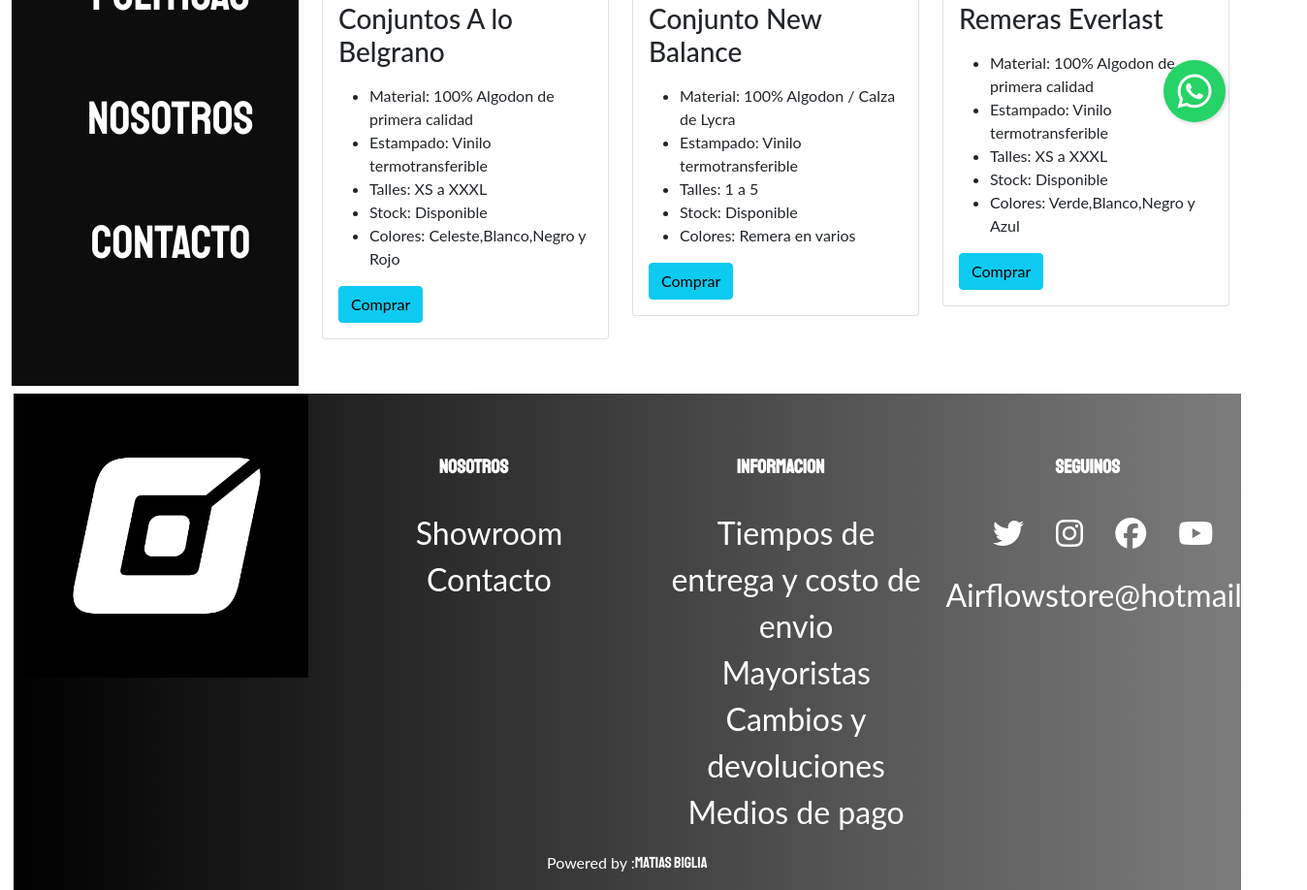
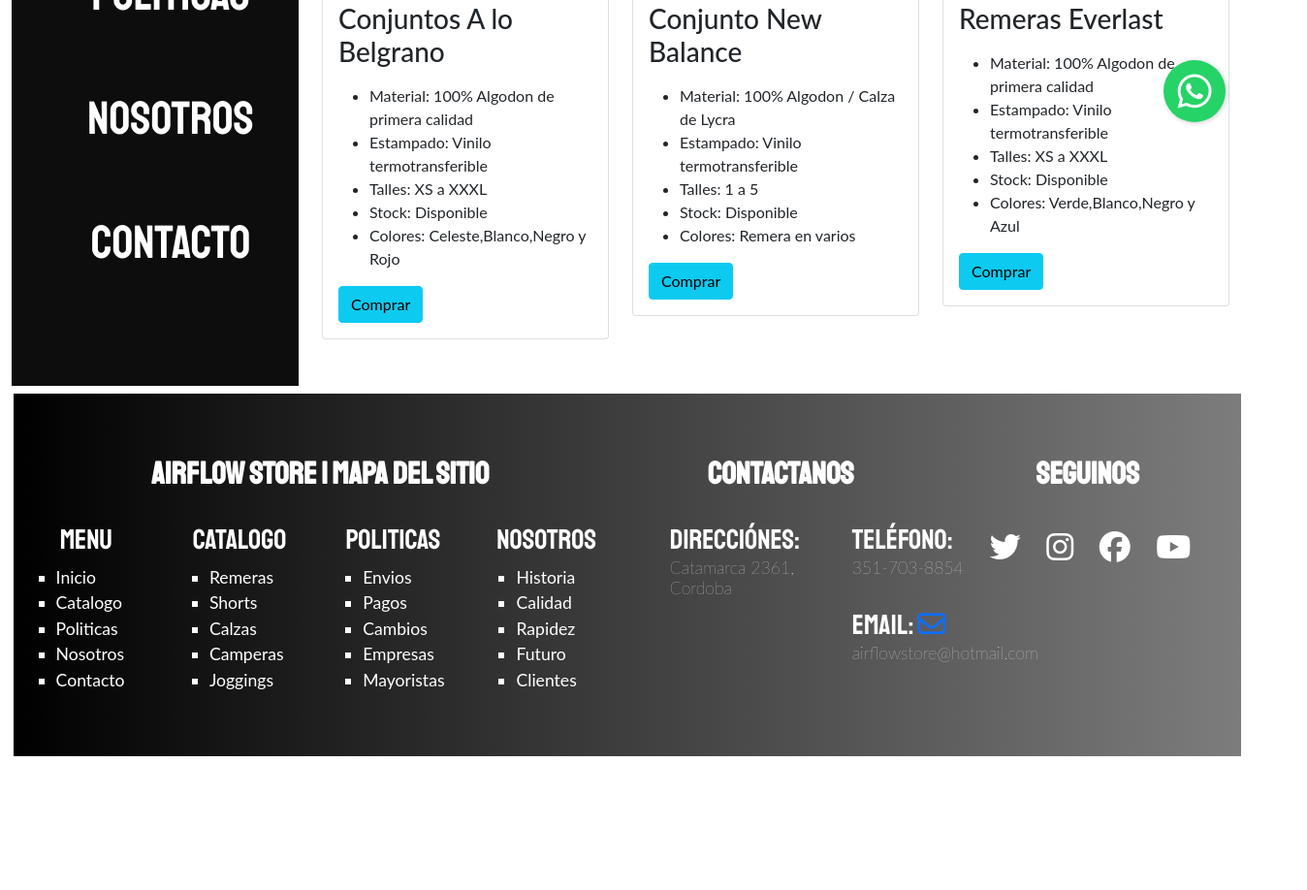
Before and after one commit to MatiasBiglia/Airflow-Store, a website: page index.html in a window 1280 px wide. Shown: the part 658-1576 px from the top of the page at 97% size, 1348 px wide, since content can reach past the window. After the commit the page ends 1438 px from the top, so only its background shows below. Drawn offline with nearby package versions, Linux system fonts and the light colour scheme; grey boxes are pictures that could not be loaded.

Commit message:
footer casi finalizado

```diff
--- a/index.html
+++ b/index.html
@@ -24,7 +24,6 @@
         class="fab fa-whatsapp text-white"></i></a>
     <!--Fin de boton Whatsapp-->
     <div class="container-fluid"> <!--Inicio de Contenedor Bootstrap-->
-
         <header class="row"> <!--Inicio de Header-->
             <div class="col-lg-3 col-md-4 col-sm-12">
                 <a href="index.html"><img src="assets/LogoAirflow.jpg" class="img-fluid header__div__logo"  alt="Logo"></a>
@@ -33,8 +32,7 @@
                 <a href="pages/catalogo.html"><img src="assets/enviosandreani.jpg" class="img-fluid" alt="Envios Andreani"></a>
             </div>
         </header> <!--Fin de Header-->
-
-        <div class="row"> <!--Inicio de contenido-->
+        <div class="row"> <!--Inicio de contenido principal-->
             <aside class="col-lg-3 col-md-12 col-sm-12"> <!--Inicio de barra de navegacion-->
                 <nav>
                     <ul class="nav__ul">
@@ -105,67 +103,87 @@
                     </div>
                 </div>
             </div>
-        </div> <!--Fin de Contenido-->
+        </div> <!--Fin de Contenido principal-->
         <footer class="row footer"> <!--Inicio de Footer-->
-            <div class="col-lg-3 col-md-4 col-sm-12">
-                <a href="index.html"><img src="assets/ISOTIPO - Negro.png"  class="img-fluid footer__div__isotipo" alt="Isotipo"></a>
+            <div class="col-lg-6 col-md-6 col-sm-12">
+                <h4 class="footer__div__h4">Airflow Store  |  Mapa del sitio</h4>
+                <div class="row">
+                    <div class="col-lg-3 col-md-3 col-sm-12">
+                        <h5 class="footer__div__h5">Menu</h5>
+                        <ul class="footer__div__ul">
+                            <li><a class="footer__div__ul__links" href="index.html">Inicio</a></li>
+                            <li><a class="footer__div__ul__links" href="pages/catalogo.html">Catalogo</a></li>
+                            <li><a class="footer__div__ul__links" href="pages/politicas.html">Politicas</a></li>
+                            <li><a class="footer__div__ul__links" href="pages/nosotros.html">Nosotros</a></li>
+                            <li><a class="footer__div__ul__links" href="pages/contacto.html">Contacto</a></li>
+                        </ul>
                     </div>
-            <div class="col-lg-3 col-md-4 col-sm-12">
-                <h4 class="footer__div__h4">Nosotros</h4>
+                    <div class="col-lg-3 col-md-3 col-sm-12">
+                        <h5 class="footer__div__h5">Catalogo</h5>
                         <ul class="footer__div__ul">
+                            <li><a class="footer__div__ul__links" href="index.html">Remeras</a></li>
+                            <li><a class="footer__div__ul__links" href="pages/catalogo.html">Shorts</a></li>
+                            <li><a class="footer__div__ul__links" href="pages/politicas.html">Calzas</a></li>
+                            <li><a class="footer__div__ul__links" href="pages/nosotros.html">Camperas</a></li>
+                            <li><a class="footer__div__ul__links" href="pages/contacto.html">Joggings</a></li>
+                        </ul>
+                    </div>
+                    <div class="col-lg-3 col-md-3 col-sm-12">
+                        <h5 class="footer__div__h5">Politicas</h5>
+                        <ul class="footer__div__ul">
+                            <li><a class="footer__div__ul__links" href="index.html">Envios</a></li>
+                            <li><a class="footer__div__ul__links" href="pages/catalogo.html">Pagos</a></li>
+                            <li><a class="footer__div__ul__links" href="pages/politicas.html">Cambios</a></li>
+                            <li><a class="footer__div__ul__links" href="pages/nosotros.html">Empresas</a></li>
+                            <li><a class="footer__div__ul__links" href="pages/contacto.html">Mayoristas</a></li>
+                        </ul>
+                    </div>
+                    <div class="col-lg-3 col-md-3 col-sm-12">
+                        <h5 class="footer__div__h5">Nosotros</h5>
+                        <ul class="footer__div__ul">
+                            <li><a class="footer__div__ul__links" href="index.html">Historia</a></li>
+                            <li><a class="footer__div__ul__links" href="pages/catalogo.html">Calidad</a></li>
+                            <li><a class="footer__div__ul__links" href="pages/politicas.html">Rapidez</a></li>
+                            <li><a class="footer__div__ul__links" href="pages/nosotros.html">Futuro</a></li>
+                            <li><a class="footer__div__ul__links" href="pages/contacto.html">Clientes</a></li>
+                        </ul>
+                    </div>
+                </div>
+            </div>
+            <div class="col-lg-3 col-md-5 col-sm-12">
+                <h4 class="footer__div__h4">Contactanos</h4>
+                    <ul class="footer__div__last-child__ul">
                         <li>
-                        <a class="footer__div__ul__links" href="https://web.whatsapp.com/send?phone=+5493517038854&text=Hola%20Airflow!%20C%C3%B3mo%20est%C3%A1n?%20Quiero%20saber%20donde%20esta%20ubicado%20el%20showroom.%20" target="_blank">Showroom</a>
+                            <h5 class="footer__div__h5"> Direcciónes:<br><a class="footer__div__ul__links">Catamarca 2361, Cordoba</a><iframe src="https://www.google.com/maps/embed?pb=!1m18!1m12!1m3!1d3405.2233096070004!2d-64.15592258485218!3d-31.407972981406974!2m3!1f0!2f0!3f0!3m2!1i1024!2i768!4f13.1!3m3!1m2!1s0x0%3A0xd90e200cdf17da8d!2sAirflow%20Store!5e0!3m2!1ses-419!2sar!4v1611105806191!5m2!1ses-419!2sar" width="180" height="130" frameborder="0" style="border:0;" allowfullscreen="" aria-hidden="false" tabindex="0"></iframe></h5>
                         </li>
                         <li>
-                        <a class="footer__div__ul__links" href="pages/contacto.html">Contacto</a>
+                            <h5 class="footer__div__h5">Teléfono:<br><a class="footer__div__ul__links" href="tel:0351-4897070">351-703-8854</a></h5><br>
+                            <h5 class="footer__div__h5">Email: <a href="mailto:airflowstore@hotmail.com?Subject=Te%20contacto%20desde%20la%20tienda%20web%20"><i class="far fa-envelope"  target="_blank"></i></a>
+                                <p class="footer__div__ul__links">airflowstore@hotmail.com</p>
+                        </li>
+                    </ul>
+
+            </div>
+            <div class="col-lg-3 col-md-12 col-sm-12">
+                <h4 class="footer__div__h4">Seguinos</h4>
+                    <ul class="footer__div__last-child__ul">
+                        <li>
+                            <a class="footer__div__ul__links redes" href="https://twitter.com/AirflowStore" target="_blank"><i class="fab fa-twitter"></i></a>
+                        </li>
+                        <li>
+                            <a class="footer__div__ul__links redes" href="https://www.instagram.com/airflow_store" target="_blank"><i class="fab fa-instagram"></i></a>
+                        </li>
+                        <li>
+                            <a class="footer__div__ul__links redes"  href="https://www.facebook.com/AirflowStore" target="_blank"><i class="fab fa-facebook"></i></a>
+                        </li>
+                        <li>
+                            <a class="footer__div__ul__links redes" href="https://www.youtube.com/channel/UCKLj-_MbwSFr8ghdD1sMqBg" target="_blank"><i class="fab fa-youtube"></i></a>
+                        </li>
+                        <li>
+
                         </li>
                     </ul>
             </div>
-            <div class="col-lg-3 col-md-4 col-sm-12">
-                <h4 class="footer__div__h4">Informacion</h4>
-                <ul class="footer__div__ul">
-                    <li>
-                        <a class="footer__div__ul__links" href="pages/politicas.html#headingOneEnvio">Tiempos de entrega y costo de envio</a>
-                    </li>
-                    <li>
-                        <a class="footer__div__ul__links" href="pages/politicas.html#headingThreeMayorista">Mayoristas</a>
-                    </li>
-                    <li>
-                       <a class="footer__div__ul__links" href="pages/politicas.html#headingFourthCambio">Cambios y devoluciones</a>
-                    </li>
-                    <li>
-                       <a class="footer__div__ul__links" href="pages/politicas.html#headingTwoPago">Medios de pago</a>
-                    </li>
-                </ul>
-            </div>
-
-            <div class="col-lg-3 col-md-12 col-sm-12">
-                    <h4 class="footer__div__h4">Seguinos</h4>
-                    <ul class="footer__div__ul footer__div__last-child__ul">
-                        <li>
-                            <a class="footer__div__ul__links" href="https://twitter.com/AirflowStore" target="_blank">
-                            <i class="fab fa-twitter"></i>
-                            </a>
-                        </li>
-                        <li>
-                            <a class="footer__div__ul__links" href="https://www.instagram.com/airflow_store" target="_blank">
-                            <i class="fab fa-instagram"></i>
-                            </a>
-                        </li>
-                        <li>
-                            <a class="footer__div__ul__links"  href="https://www.facebook.com/AirflowStore" target="_blank">
-                            <i class="fab fa-facebook"></i>
-                            </a>
-                        </li>
-                        <li>
-                            <a class="footer__div__ul__links" href="https://www.youtube.com/channel/UCKLj-_MbwSFr8ghdD1sMqBg" target="_blank">
-                            <i class="fab fa-youtube"></i>
-                            </a>
-                        </li>
-                    </ul>
-                    <a class="footer__div__ul footer__div__ul__links" href="mailto:airflowstore@hotmail.com?Subject=Te%20contacto%20desde%20la%20tienda%20web%20">Airflowstore@hotmail.com</a>
-            </div>
-            <p class="power">Powered by : <a class="powered-by" href="https://www.instagram.com/matiasbiglia/" target="_blank"> Matias Biglia </a></p>
         </footer> <!--Fin de Footer-->
     </div> <!--Fin de Contenedor Bootstrap-->
     <script src="https://cdn.jsdelivr.net/npm/bootstrap@5.0.0-beta1/dist/js/bootstrap.bundle.min.js" integrity="sha384-ygbV9kiqUc6oa4msXn9868pTtWMgiQaeYH7/t7LECLbyPA2x65Kgf80OJFdroafW" crossorigin="anonymous"></script>
--- a/scss/_footer.scss
+++ b/scss/_footer.scss
@@ -3,41 +3,48 @@
     margin-top: 0.5rem;
     margin-left: 0.1rem;
     background-image: linear-gradient(to left, rgba(32, 30, 30, 0.582), black);
-
-    .footer__div__isotipo{
-        width: 100%;
-    }
-
     .footer__div__h4 {
         color: white;
         text-transform: uppercase;
         font-family: $tittle-font;
-        font-size: 1.25rem;
+        font-size: 2rem;
         font-weight: bold;
         margin-bottom: 2rem;
         margin-top: 4rem;
+        text-align: center;
       }
-
+      .footer__div__h5{
+        color: white;
+        font-family: $tittle-font;
+        font-size: 1.8rem;
+        font-weight: lighter;
+        justify-content: space-around;
+        margin-right: 0.5rem;
+      }
       .footer__div__ul {
-        list-style: none;
-        display: list-item;
-        text-align: center;
-        list-style-type: none;
+        list-style: square;
+        text-align: start;
+        margin-right: 6rem;
     }
 
     .footer__div__last-child__ul {
         display: flex;
         justify-content:space-around;
+        list-style: none;
+        text-align: start;
     }
     .footer__div__ul__links{
         text-decoration: none;
         color: white;
         transition: all 1s;
         display: list-item;
-        font-size: 2rem;
+        font-size: 1.1rem;
         font-family: $body-font;
         &:hover{
             color: rgb(68, 102, 139);
         }
     }
+    .redes {
+        font-size: 2rem;
+    }
 }
--- a/scss/_poweredby.scss
+++ b/scss/_poweredby.scss
@@ -1,16 +1,5 @@
-.powered-by {
-    color: white;
-    display: flex;
-    text-decoration: none;
-    font-family: $tittle-font;
-    &:hover{
-        color: rgb(31, 83, 141);
-    }
+.power {
+    text-align: center;
+    list-style-type: none;
+    list-style: none;
 }
-
-.power {
-    color: white;
-    display: flex;
-    align-items: center;
-    justify-content: center;
-}
--- a/scss/desing.scss
+++ b/scss/desing.scss
@@ -85,6 +85,12 @@
     .header__div__logo {
         width: 100%;
     }
+    .header__h1 {
+        font-family: $tittle-font;
+        font-size: 2.5rem;
+        text-align: center;
+        margin-top: 12rem;
+    }
 }
 
 
```
Also changed, not shown: css/desing.css. Lines whose indentation alone changed are shown as unchanged.
